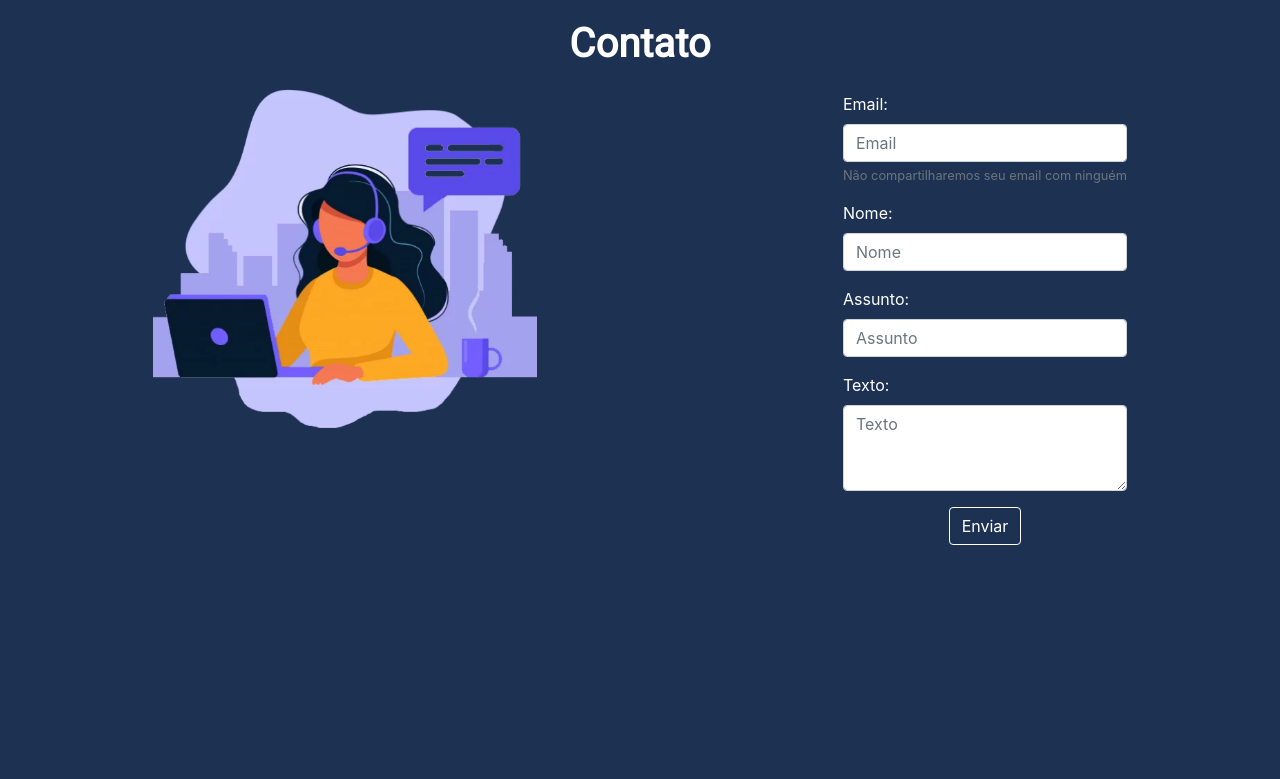
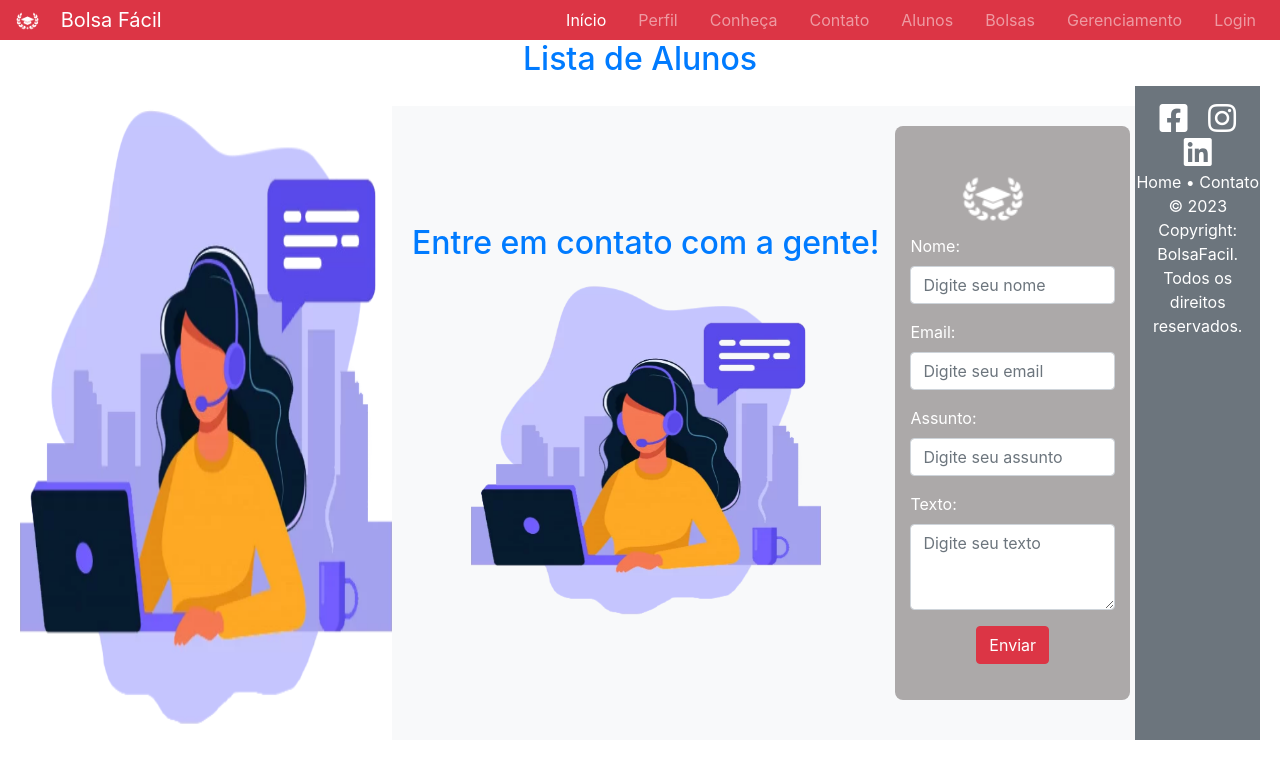
Before and after one commit to marlonruffo/Bolsa-Facil---DCC017, a PHP site: page /contato.php in a window 1280 px wide. Shown: the top 779 px of the page. Run offline with PHP 8.4, Linux system fonts and the light colour scheme.

Commit message:
subindo tela de contato, alteracao no footer e navbar

```diff
--- a/site/contato.php
+++ b/site/contato.php
@@ -1,5 +1,6 @@
 <!DOCTYPE html>
 <html lang="en">
+
 <head>
     <meta charset="UTF-8">
     <meta name="viewport" content="width=device-width, initial-scale=1.0">
@@ -8,37 +9,91 @@
     <link rel="stylesheet" href="https://stackpath.bootstrapcdn.com/bootstrap/4.5.2/css/bootstrap.min.css" integrity="sha384-JcKb8q3iqJ61gNV9KGb8thSsNjpSL0n8PARn9HuZOnIxN0hoP+VmmDGMN5t9UJ0Z" crossorigin="anonymous">
     <link rel="stylesheet" href="/css/contato.css">
 
+    <style>
+        .contato {
+            display: flex;
+            justify-content: space-between;
+            align-items: center;
+            padding: 20px;
+            background-color: #f8f9fa;
+        }
+
+        .formulario {
+            background-color: #aca9a9;
+            padding: 20px;
+            border-radius: 8px;
+            color: white;
+            width: 100%;
+            margin-bottom: 20px;
+            /* Ocupa toda a largura disponível */
+        }
+
+        .formulario img {
+            margin-right: 40px;
+        }
+
+        body {
+            margin: 0;
+            padding: 0;
+        }
+
+        .content {
+            margin: 0 20px;
+        }
+
+        .footer {
+            z-index: -1;
+        }
+    </style>
+
+
+
 </head>
+
 <body>
-    <Section class="contato">
-        <h1 class="titulo">Contato</h1>
+
+    <?php include('navbar.php'); ?>
+    <h2 class="text-primary text-center">Lista de Alunos</h2>
+
     <div class="content">
         <img src="/img/contato.png" class="img-fluid contatoimagem" alt="">
-        <div class="formulario">
 
+
+        <section class="contato">
+            <div class="text-center">
+                <a class="navbar-brand" href="#">
+                    <h2 class="text-primary text-center">Entre em contato com a gente!</h2>
+                    <img src="../img/contato.png" alt="Logo" width="350px" height="350px" class="d-inline-block align-text-top">
+                </a>
+            </div>
+            <div class="formulario mx-auto col-md-4">
                 <form class="my-3">
-        <div class="form-group">
-            <label for="exampleInputEmail1">Email:</label>
-            <input type="email" class="form-control" id="exampleInputEmail1" aria-describedby="emailHelp" placeholder="Email">
-            <small id="emailHelp" class="form-text text-muted">Não compartilharemos seu email com ninguém</small>
+                <div class="text-center">
+                    <img src="../img/logo.png" alt="Logo" width="150px" height="70px" class="d-inline-block align-text-top">
                 </div>
                     <div class="form-group">
                         <label for="exampleInputName">Nome:</label>
-            <input type="text" class="form-control" id="exampleInputName" placeholder="Nome">
+                        <input type="text" class="form-control" id="exampleInputName" placeholder="Digite seu nome">
+                    </div>
+                    <div class="form-group">
+                        <label for="exampleInputEmail1">Email:</label>
+                        <input type="email" class="form-control" id="exampleInputEmail1" aria-describedby="emailHelp" placeholder="Digite seu email">
                     </div>
                     <div class="form-group">
                         <label for="exampleInputSubject">Assunto:</label>
-            <input type="text" class="form-control" id="exampleInputSubject" placeholder="Assunto">
+                        <input type="text" class="form-control" id="exampleInputSubject" placeholder="Digite seu assunto">
                     </div>
                     <div class="form-group">
                         <label for="exampleFormControlTextarea1">Texto:</label>
-            <textarea class="form-control" id="exampleFormControlTextarea1" placeholder="Texto" rows="3"></textarea>
+                        <textarea class="form-control" id="exampleFormControlTextarea1" placeholder="Digite seu texto" rows="3"></textarea>
                     </div>
-        <button type="submit" class="btn btn-primary botaoenviar mx-auto">Enviar</button>
+                    <button type="submit" class="btn btn-danger mx-auto d-block">Enviar</button>
                 </form>
+            </div>
+        </section>
 
-    </div>
 
-    </Section>
     </body>
+    <?php include('footer.php'); ?>
+
 </html>
--- a/site/footer.php
+++ b/site/footer.php
@@ -8,16 +8,20 @@
     <link href="https://fonts.googleapis.com/css2?family=Roboto" rel="stylesheet">
     <link rel="stylesheet" href="https://stackpath.bootstrapcdn.com/bootstrap/4.5.2/css/bootstrap.min.css" integrity="sha384-JcKb8q3iqJ61gNV9KGb8thSsNjpSL0n8PARn9HuZOnIxN0hoP+VmmDGMN5t9UJ0Z" crossorigin="anonymous">
     <link rel="stylesheet" href="/css/navbar.css">
+    <link rel="stylesheet" href="https://cdnjs.cloudflare.com/ajax/libs/font-awesome/5.15.1/css/all.min.css">
 
 </head>
 <body>
-    <footer class="bg-light text-center text-lg-start">
-        <!-- Copyright -->
-        <div class="text-center p-3" style="background-color: #BFBFBF;">
-        <ion-icon size = "large" name="logo-facebook"></ion-icon>
-        <ion-icon size = "large" name="logo-instagram"></ion-icon>
-        <ion-icon size = "large" name="logo-linkedin"></ion-icon>
-        </div>
+
+<footer class="bg-secondary text-white fixed text-center py-3">
+    <a href="#" class="text-white"><i class="fab fa-facebook-square fa-2x mx-2"></i></a>
+    <a href="#" class="text-white"><i class="fab fa-instagram fa-2x mx-2"></i></a>
+    <a href="#" class="text-white"><i class="fab fa-linkedin fa-2x mx-2"></i></a>
+    <br>
+    Home &bull; Contato <br>
+    &copy; 2023 Copyright: BolsaFacil. Todos os direitos reservados.
+  </footer>
+
 
         <!-- Copyright -->
 
--- a/site/navbar.php
+++ b/site/navbar.php
@@ -10,50 +10,41 @@
 
 </head>
 <body>
-    <nav class="navbar navbar-expand-lg bg-body-tertiary ">
-        <div class="container-fluid text-bg-dark p-3">
-            <a class="navbar-brand logo-nome" href="#">
-                <img class="logo-site" src="/img/logo.png" alt="logo" width="110" height="58">
-                <p class="nomeDoSite">Bolsa Fácil</p>
+<nav class="navbar navbar-expand-lg bg-danger navbar-dark">
+    <a class="navbar-brand" href="#">
+      <img src="../img/logo.png" alt="Logo"width="55px" height="26px" class="d-inline-block align-text-top">
+      Bolsa Fácil
     </a>
-
-            <button class="navbar-toggler" type="button" data-bs-toggle="collapse"
-                data-bs-target="#navbarSupportedContent" aria-controls="navbarSupportedContent" aria-expanded="false"
-                aria-label="Toggle navigation">
+    <button class="navbar-toggler" type="button" data-toggle="collapse" data-target="#navbarNav" aria-controls="navbarNav" aria-expanded="false" aria-label="Toggle navigation">
       <span class="navbar-toggler-icon"></span>
     </button>
-            <div class=" navbar-collapse justify-content-end" id="navbarSupportedContent">
-                <ul class="navbar-nav mb-2 mb-lg-0  linksDirect">
-                    <li class="nav-item">
-                        <a class="nav-link links-site" aria-current="page" href="/">Início</a>
+    <div class="collapse navbar-collapse" id="navbarNav">
+      <ul class="navbar-nav ml-auto">
+        <li class="nav-item active">
+          <a class="nav-link" href="#">Início <span class="sr-only">(current)</span></a>
         </li>
         <li class="nav-item">
-                        <a class="nav-link links-site" aria-current="page" href="/perfil">Perfil</a>
+          <a class="nav-link" href="#">Perfil</a>
         </li>
         <li class="nav-item">
-                        <a class="nav-link links-site" aria-current="page" href="/projetos">Conheça</a>
+          <a class="nav-link" href="#">Conheça</a>
         </li>
         <li class="nav-item">
-                        <a class="nav-link links-site" aria-current="page" href="/contato">Contato</a>
+          <a class="nav-link" href="#">Contato</a>
         </li>
         <li class="nav-item">
-                        <a class="nav-link links-site" href="/alunos">Alunos</a>
+          <a class="nav-link" href="#">Alunos</a>
         </li>
         <li class="nav-item">
-                        <a class="nav-link links-site" href="/bolsas">Bolsas</a>
+          <a class="nav-link" href="#">Bolsas</a>
         </li>
         <li class="nav-item">
-                        <a class="nav-link links-site" href="/gerenciamento">Gerenciamento</a>
+          <a class="nav-link" href="#">Gerenciamento</a>
         </li>
         <li class="nav-item">
-                    <button type="button" class="btn btn-danger botaonav nav-link btn-login links-site" onclick="window.location.href='/login'">Login</button>
+          <a class="nav-link" href="#">Login</a>
         </li>
-
       </ul>
-
-            </div>
-
-
     </div>
   </nav>
 </body>
```
Lines whose indentation alone changed are shown as unchanged.
